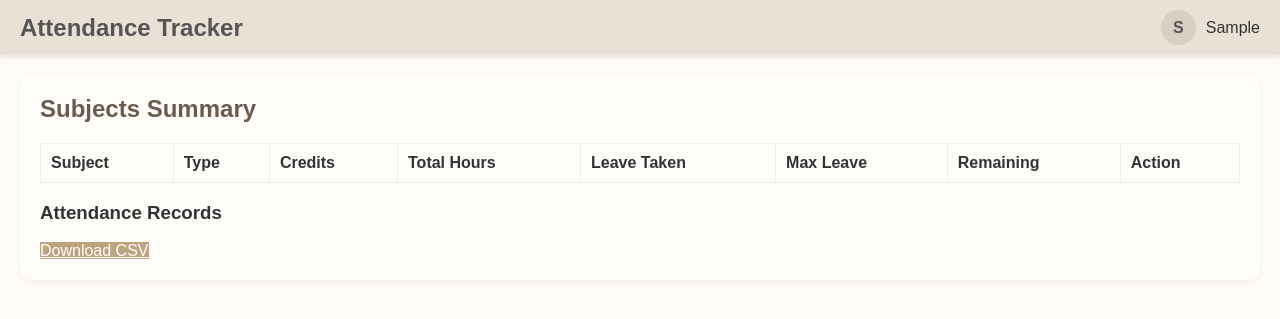
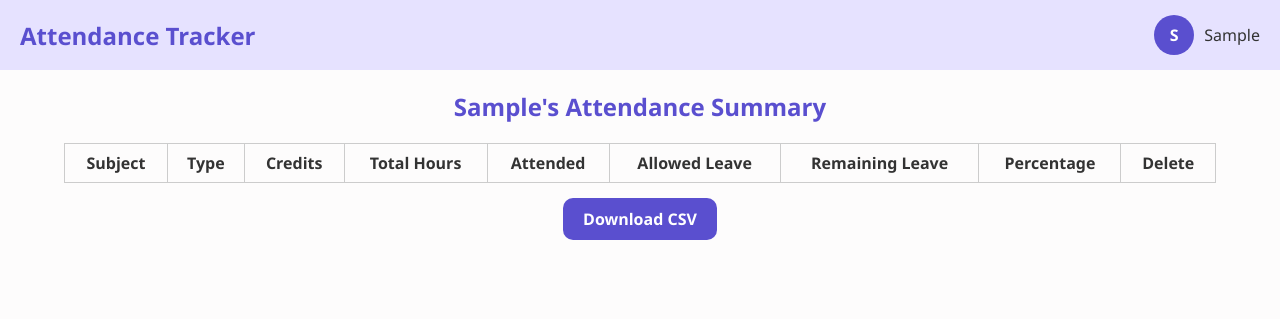
Before and after one commit to KeerthanaGb14/attendance_tracker, a Flask app: a page that uses templates/base.html in a window 1280 px wide. Shown: the top 319 px of the page. Run offline with Flask 3, Linux system fonts and the light colour scheme; lists and menus that the app fills with data are empty.

Commit message:
Refreshed full attendance tracker app with multiple users, subjects, and UI improvements

```diff
--- a/app.py
+++ b/app.py
@@ -1,187 +1,99 @@
 from flask import Flask, render_template, request, redirect, url_for, flash, send_file
-import csv
-from pathlib import Path
-from datetime import datetime
+import csv, os
 
 app = Flask(__name__)
-app.secret_key = 'replace-with-a-random-secret'
+app.secret_key = 'supersecretkey'
+DATA_FILE = 'data.csv'
 
-DATA_DIR = Path('data')
-DATA_DIR.mkdir(exist_ok=True)
+# Ensure CSV exists
+if not os.path.exists(DATA_FILE):
+    with open(DATA_FILE, 'w', newline='') as f:
+        writer = csv.writer(f)
+        writer.writerow(['user','subject','type','credits','hours','attended'])
 
-# Fixed users
-USERS = ['keerthana', 'natasha']
+# Helper to read/write CSV
+def read_data():
+    with open(DATA_FILE, 'r', newline='') as f:
+        return list(csv.DictReader(f))
 
-# ---------------- CSV Helpers ----------------
-def subjects_file(user):
-    return DATA_DIR / f"{user}_subjects.csv"
+def write_data(rows):
+    with open(DATA_FILE, 'w', newline='') as f:
+        writer = csv.DictWriter(f, fieldnames=['user','subject','type','credits','hours','attended'])
+        writer.writeheader()
+        writer.writerows(rows)
 
-def attendance_file(user):
-    return DATA_DIR / f"{user}_attendance.csv"
-
-def ensure_files(user):
-    if not subjects_file(user).exists():
-        with open(subjects_file(user),'w',newline='',encoding='utf-8') as f:
-            writer = csv.writer(f)
-            writer.writerow(['subject','credits','course_type','total_hours','leave_taken'])
-    if not attendance_file(user).exists():
-        with open(attendance_file(user),'w',newline='',encoding='utf-8') as f:
-            writer = csv.writer(f)
-            writer.writerow(['date','subject','leave_hours','note'])
-
-def read_subjects(user):
-    ensure_files(user)
-    subjects = []
-    with open(subjects_file(user),newline='',encoding='utf-8') as f:
-        reader = csv.DictReader(f)
-        for r in reader:
-            total_hours = float(r['total_hours'])
-            leave_taken = float(r['leave_taken'])
-            max_leave = total_hours*0.25
-            subjects.append({
-                'subject': r['subject'],
-                'credits': float(r['credits']),
-                'course_type': r['course_type'],
-                'total_hours': total_hours,
-                'leave_taken': leave_taken,
-                'remaining': max_leave - leave_taken,
-                'max_leave': max_leave
-            })
-    return subjects
-
-def write_subjects(user, subjects):
-    with open(subjects_file(user),'w',newline='',encoding='utf-8') as f:
-        writer = csv.writer(f)
-        writer.writerow(['subject','credits','course_type','total_hours','leave_taken'])
-        for s in subjects:
-            writer.writerow([s['subject'], s['credits'], s['course_type'], s['total_hours'], s['leave_taken']])
-
-def read_attendance(user):
-    ensure_files(user)
-    records = []
-    with open(attendance_file(user),newline='',encoding='utf-8') as f:
-        reader = csv.DictReader(f)
-        for r in reader:
-            records.append(r)
-    return records
-
-def write_attendance(user, records):
-    with open(attendance_file(user),'w',newline='',encoding='utf-8') as f:
-        writer = csv.writer(f)
-        writer.writerow(['date','subject','leave_hours','note'])
-        for r in records:
-            writer.writerow([r['date'], r['subject'], r['leave_hours'], r['note']])
-
-def recalc_subject_leave(user):
-    subjects = read_subjects(user)
-    for s in subjects:
-        s['leave_taken'] = 0
-    records = read_attendance(user)
-    for r in records:
-        for s in subjects:
-            if s['subject']==r['subject']:
-                s['leave_taken'] += float(r['leave_hours'])
-    write_subjects(user, subjects)
-
-# ---------------- Routes ----------------
+# Home page - select user
 @app.route('/')
 def home():
-    # Just list fixed users
-    return render_template('home.html', users=USERS)
+    rows = read_data()
+    users = sorted(set([r['user'] for r in rows]))
+    return render_template('home.html', users=users)
 
+# Dashboard
 @app.route('/dashboard/<user>')
 def dashboard(user):
-    user = user.lower()
-    ensure_files(user)
     return render_template('dashboard.html', user=user)
 
+# Add Subject
 @app.route('/add_subject/<user>', methods=['GET','POST'])
 def add_subject(user):
-    user = user.lower()
-    ensure_files(user)
-    if request.method=='POST':
-        name = request.form['subject'].strip()
-        credits = float(request.form['credits'])
-        ctype = request.form['course_type']
-        subjects = read_subjects(user)
-        duplicate = any(s['subject']==name and s['course_type']==ctype for s in subjects)
-        if duplicate:
-            flash(f"{name} ({ctype}) already exists.", 'error')
-        else:
-            total_hours = credits*15*2 if ctype=='lab' else credits*15
-            subjects.append({'subject':name,'credits':credits,'course_type':ctype,'total_hours':total_hours,'leave_taken':0})
-            write_subjects(user, subjects)
-            flash(f"{name} added.", 'success')
-        return redirect(url_for('add_subject',user=user))
+    if request.method == 'POST':
+        subject = request.form['subject']
+        type_course = request.form['type']
+        credits = int(request.form['credits'])
+        hours = int(request.form['hours'])
+        rows = read_data()
+        # check duplicate
+        for r in rows:
+            if r['user']==user and r['subject']==subject and r['type']==type_course:
+                flash(f"{subject} ({type_course}) already exists!", 'error')
+                return redirect(url_for('add_subject', user=user))
+        rows.append({'user':user,'subject':subject,'type':type_course,'credits':credits,'hours':hours,'attended':0})
+        write_data(rows)
+        flash(f"{subject} added!", 'success')
+        return redirect(url_for('dashboard', user=user))
     return render_template('add_subject.html', user=user)
 
+# Add Attendance
 @app.route('/add_attendance/<user>', methods=['GET','POST'])
 def add_attendance(user):
-    user = user.lower()
-    ensure_files(user)
-    subjects = read_subjects(user)
+    rows = read_data()
+    subjects = [r for r in rows if r['user']==user]
     if request.method=='POST':
         subject = request.form['subject']
-        leave_hours = float(request.form['leave_hours'])
-        note = request.form['note']
-        date = request.form['date'] or datetime.now().strftime('%Y-%m-%d')
-        records = read_attendance(user)
-        records.append({'date':date,'subject':subject,'leave_hours':leave_hours,'note':note})
-        write_attendance(user,records)
-        recalc_subject_leave(user)
-        flash("Attendance added.",'success')
-        return redirect(url_for('add_attendance',user=user))
+        attended = int(request.form['attended'])
+        for r in rows:
+            if r['user']==user and r['subject']==subject:
+                r['attended'] += attended
+        write_data(rows)
+        flash(f"{attended} hours added for {subject}", 'success')
+        return redirect(url_for('dashboard', user=user))
     return render_template('add_attendance.html', user=user, subjects=subjects)
 
+# Summary
 @app.route('/summary/<user>')
 def summary(user):
-    user = user.lower()
-    subjects = read_subjects(user)
-    records = read_attendance(user)
-    return render_template('summary.html', user=user, subjects=subjects, records=records)
+    rows = read_data()
+    subjects = [r for r in rows if r['user']==user]
+    for s in subjects:
+        s['allowed_leave'] = int(s['hours']*0.25)
+        s['remaining_leave'] = s['allowed_leave'] - int(s['attended'])
+        s['percentage'] = round(s['attended']/s['hours']*100,2) if s['hours']>0 else 0
+    return render_template('summary.html', user=user, subjects=subjects)
 
-@app.route('/delete_subject/<user>/<subject>/<ctype>')
-def delete_subject(user,subject,ctype):
-    user = user.lower()
-    subjects = read_subjects(user)
-    subjects = [s for s in subjects if not (s['subject']==subject and s['course_type']==ctype)]
-    write_subjects(user,subjects)
-    flash(f"{subject} deleted.",'success')
-    return redirect(url_for('summary',user=user))
+# Delete subject
+@app.route('/delete_subject/<user>/<subject>')
+def delete_subject(user, subject):
+    rows = read_data()
+    rows = [r for r in rows if not (r['user']==user and r['subject']==subject)]
+    write_data(rows)
+    flash(f"{subject} deleted", 'success')
+    return redirect(url_for('summary', user=user))
 
-@app.route('/delete_attendance/<user>/<int:index>')
-def delete_attendance(user,index):
-    user = user.lower()
-    records = read_attendance(user)
-    if 0<=index<len(records):
-        records.pop(index)
-        write_attendance(user,records)
-        recalc_subject_leave(user)
-        flash("Attendance deleted.",'success')
-    return redirect(url_for('summary',user=user))
+# Download CSV
+@app.route('/download/<user>')
+def download(user):
+    return send_file(DATA_FILE, as_attachment=True)
 
-@app.route('/edit_attendance/<user>/<int:index>',methods=['GET','POST'])
-def edit_attendance(user,index):
-    user = user.lower()
-    records = read_attendance(user)
-    if request.method=='POST':
-        try:
-            new_hours = float(request.form['leave_hours'])
-        except:
-            new_hours = 0
-        records[index]['leave_hours'] = new_hours
-        records[index]['note'] = request.form['note']
-        write_attendance(user,records)
-        recalc_subject_leave(user)
-        flash("Attendance updated.",'success')
-        return redirect(url_for('summary',user=user))
-    record = records[index]
-    return render_template('edit_attendance.html', user=user, record=record, index=index)
-
-@app.route('/download/<user>')
-def download_csv(user):
-    return send_file(subjects_file(user), as_attachment=True, download_name=f"{user}_subjects.csv")
-
-# ---------------- Run ----------------
 if __name__=='__main__':
     app.run(debug=True)
--- /dev/null
+++ b/data.csv
@@ -0,0 +1 @@
+user,subject,type,credits,hours,attended
--- a/static/style.css
+++ b/static/style.css
@@ -1,25 +1,22 @@
-/* --- General --- */
 body {
-    font-family: 'Arial', sans-serif;
-    background-color: #fefaf5;
+    font-family: 'Segoe UI', sans-serif;
+    background: #fdfcfc;
+    margin: 0;
     color: #333;
-    margin: 0;
-    padding: 0;
 }
 
 header {
+    background: #e6e2ff;
+    padding: 15px 20px;
     display: flex;
     justify-content: space-between;
     align-items: center;
-    background-color: #eae1d6;
-    padding: 10px 20px;
-    box-shadow: 0 2px 5px rgba(0,0,0,0.1);
 }
 
 .logo {
     font-weight: bold;
     font-size: 1.5em;
-    color: #555;
+    color: #5a4fcf;
 }
 
 .user-info {
@@ -29,117 +26,141 @@ header {
 }
 
 .user-circle {
-    width: 35px;
-    height: 35px;
-    background-color: #d9cfc1;
+    width: 40px;
+    height: 40px;
+    background: #5a4fcf;
+    color: white;
     border-radius: 50%;
     display: flex;
+    align-items: center;
     justify-content: center;
-    align-items: center;
     font-weight: bold;
-    color: #555;
-}
-
-/* --- Main --- */
-main {
-    padding: 20px;
-}
-
-.card {
-    background-color: #fffdfa;
-    border-radius: 10px;
-    padding: 20px;
-    margin-bottom: 20px;
-    box-shadow: 0 2px 5px rgba(0,0,0,0.05);
 }
 
 h2 {
-    margin-top: 0;
-    color: #6c5b4d;
+    text-align: center;
+    color: #5a4fcf;
+    margin-top: 20px;
 }
 
-/* --- Forms --- */
-form input, form select {
-    padding: 8px;
-    margin: 5px 0;
-    width: 100%;
-    max-width: 300px;
-    border: 1px solid #d3cfc0;
-    border-radius: 5px;
+.user-cards, .dashboard-cards {
+    display: flex;
+    justify-content: center;
+    flex-wrap: wrap;
+    gap: 20px;
+    margin-top: 20px;
 }
 
-button {
-    padding: 8px 15px;
-    border: none;
-    border-radius: 5px;
-    cursor: pointer;
+.user-card, .dash-card {
+    display: flex;
+    flex-direction: column;
+    align-items: center;
+    background: #fff;
+    border-radius: 15px;
+    box-shadow: 0 6px 12px rgba(0,0,0,0.1);
+    padding: 25px 20px;
+    width: 140px;
+    text-decoration: none;
+    color: #333;
+    transition: transform 0.2s, box-shadow 0.2s;
 }
 
-.btn-primary {
-    background-color: #bfa37f;
-    color: white;
-    margin-top: 10px;
+.user-card:hover, .dash-card:hover {
+    transform: translateY(-5px);
+    box-shadow: 0 10px 20px rgba(0,0,0,0.15);
 }
 
-.btn-primary:hover {
-    background-color: #a78c67;
+.form-section {
+    max-width: 400px;
+    margin: 30px auto;
+    background: #fff;
+    padding: 25px;
+    border-radius: 15px;
+    box-shadow: 0 6px 12px rgba(0,0,0,0.1);
 }
 
-.btn-danger {
-    background-color: #e07b7b;
-    color: white;
+.form-section label {
+    display: block;
+    margin: 10px 0 5px;
+    font-weight: 600;
 }
 
-.btn-danger:hover {
-    background-color: #c95b5b;
+.form-section input, .form-section select {
+    width: 100%;
+    padding: 8px;
+    border-radius: 8px;
+    border: 1px solid #ccc;
 }
 
-.btn-warning {
-    background-color: #f0c36d;
+.form-section button {
+    margin-top: 15px;
+    width: 100%;
+    padding: 10px;
+    background: #5a4fcf;
     color: white;
+    border: none;
+    border-radius: 10px;
+    cursor: pointer;
+    font-weight: bold;
 }
 
-.btn-warning:hover {
-    background-color: #d4a944;
+.form-section button:hover {
+    background: #4538a8;
 }
 
-/* --- Tables --- */
-table {
+.summary {
+    max-width: 90%;
+    margin: 20px auto;
+    text-align: center;
+}
+
+.summary table {
     width: 100%;
     border-collapse: collapse;
+    margin-bottom: 15px;
 }
 
-table, th, td {
-    border: 1px solid #eee;
+.summary th, .summary td {
+    padding: 8px 12px;
+    border: 1px solid #ccc;
+    text-align: center;
 }
 
-th, td {
-    padding: 10px;
-    text-align: left;
+.delete-btn {
+    color: red;
+    text-decoration: none;
+    font-weight: bold;
 }
 
-tr:nth-child(even) {
-    background-color: #faf6f0;
+.delete-btn:hover {
+    text-decoration: underline;
 }
 
-/* --- Flash Messages --- */
+.download-btn {
+    display: inline-block;
+    padding: 10px 20px;
+    background: #5a4fcf;
+    color: white;
+    border-radius: 10px;
+    text-decoration: none;
+    font-weight: bold;
+}
+
+.download-btn:hover {
+    background: #4538a8;
+}
+
 .flash-messages {
-    margin-bottom: 20px;
+    max-width: 600px;
+    margin: 10px auto;
 }
 
 .flash {
     padding: 10px;
-    border-radius: 5px;
-    margin-bottom: 5px;
+    margin-bottom: 8px;
+    border-radius: 8px;
+    font-weight: bold;
 }
 
-.flash.success { background-color: #c5e6c7; color: #2b662d; }
-.flash.error { background-color: #f4cccc; color: #8a1c1c; }
-
-/* --- Records --- */
-.record {
-    background-color: #fdfbf5;
-    padding: 8px;
-    margin-bottom: 5px;
-    border-radius: 5px;
-}
+.flash.success { background: #d4edda; color: #155724; }
+.flash.error { background: #f8d7da; color: #721c24; }
--- a/templates/base.html
+++ b/templates/base.html
@@ -2,12 +2,10 @@
 <html lang="en">
 <head>
     <meta charset="UTF-8">
-    <meta name="viewport" content="width=device-width, initial-scale=1.0">
     <title>Attendance Tracker</title>
     <link rel="stylesheet" href="{{ url_for('static', filename='style.css') }}">
 </head>
 <body>
-    <!-- Header with logo and user info -->
 <header>
     <div class="logo">Attendance Tracker</div>
     <div class="user-info">
@@ -17,14 +15,12 @@
         {% endif %}
     </div>
 </header>
-
-    <!-- Main content -->
 <main>
     {% with messages = get_flashed_messages(with_categories=true) %}
         {% if messages %}
             <div class="flash-messages">
-                {% for category, msg in messages %}
-                    <div class="flash {{ category }}">{{ msg }}</div>
+            {% for category, message in messages %}
+                <div class="flash {{ category }}">{{ message }}</div>
             {% endfor %}
             </div>
         {% endif %}
--- a/templates/summary.html
+++ b/templates/summary.html
@@ -1,34 +1,33 @@
 {% extends "base.html" %}
 {% block content %}
-<section class="card">
-    <h2>Subjects Summary</h2>
+<section class="summary">
+    <h2>{{ user|capitalize }}'s Attendance Summary</h2>
     <table>
         <tr>
-            <th>Subject</th><th>Type</th><th>Credits</th><th>Total Hours</th><th>Leave Taken</th><th>Max Leave</th><th>Remaining</th><th>Action</th>
+            <th>Subject</th>
+            <th>Type</th>
+            <th>Credits</th>
+            <th>Total Hours</th>
+            <th>Attended</th>
+            <th>Allowed Leave</th>
+            <th>Remaining Leave</th>
+            <th>Percentage</th>
+            <th>Delete</th>
         </tr>
         {% for s in subjects %}
         <tr>
             <td>{{ s.subject }}</td>
-            <td>{{ s.course_type|capitalize }}</td>
+            <td>{{ s.type }}</td>
             <td>{{ s.credits }}</td>
-            <td>{{ s.total_hours }}</td>
-            <td>{{ s.leave_taken }}</td>
-            <td>{{ s.max_leave }}</td>
-            <td>{{ s.remaining }}</td>
-            <td>
-                <a href="{{ url_for('delete_subject',user=user,subject=s.subject,ctype=s.course_type) }}" class="btn-danger" onclick="return confirm('Delete this subject?');">Delete</a>
-            </td>
+            <td>{{ s.hours }}</td>
+            <td>{{ s.attended }}</td>
+            <td>{{ s.allowed_leave }}</td>
+            <td>{{ s.remaining_leave }}</td>
+            <td>{{ s.percentage }}%</td>
+            <td><a href="{{ url_for('delete_subject', user=user, subject=s.subject) }}" class="delete-btn">Delete</a></td>
         </tr>
         {% endfor %}
     </table>
-    <h3>Attendance Records</h3>
-    {% for r in records %}
-    <div class="record">
-        <strong>{{ r.date }}</strong> - {{ r.subject }}: {{ r.leave_hours }} hours
-        <a href="{{ url_for('edit_attendance',user=user,index=loop.index0) }}" class="btn-warning">✏️</a>
-        <a href="{{ url_for('delete_attendance',user=user,index=loop.index0) }}" class="btn-danger" onclick="return confirm('Delete?');">🗑️</a>
-    </div>
-    {% endfor %}
-    <a href="{{ url_for('download_csv',user=user) }}" class="btn-primary">Download CSV</a>
+    <a href="{{ url_for('download', user=user) }}" class="download-btn">Download CSV</a>
 </section>
 {% endblock %}
```
Also changed, not shown: templates/add_attendance.html (+8 -10 lines), templates/add_subject.html (+16 -7 lines), templates/dashboard.html (added, +11 -0 lines), templates/home.html (+8 -6 lines). Lines whose indentation alone changed are shown as unchanged.
